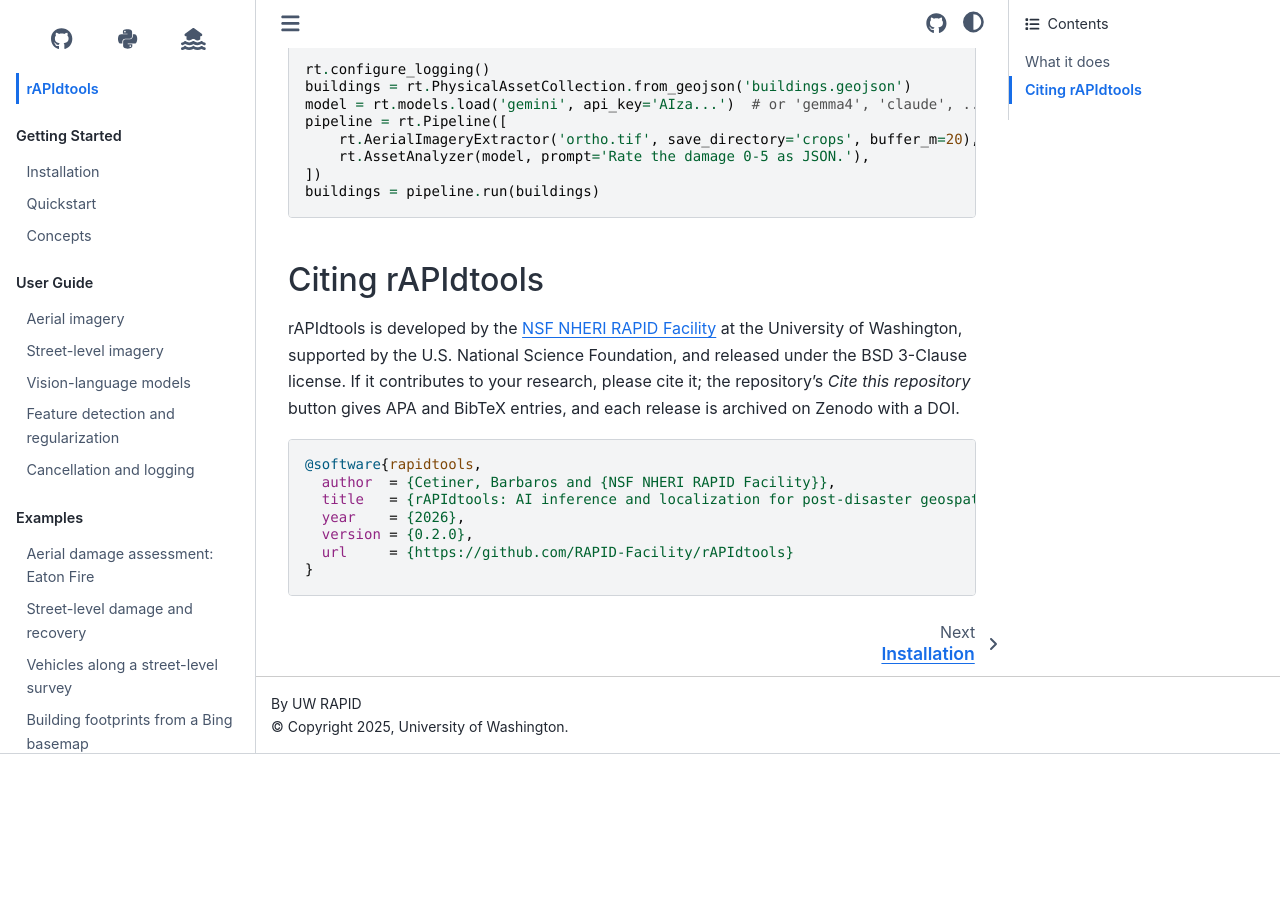
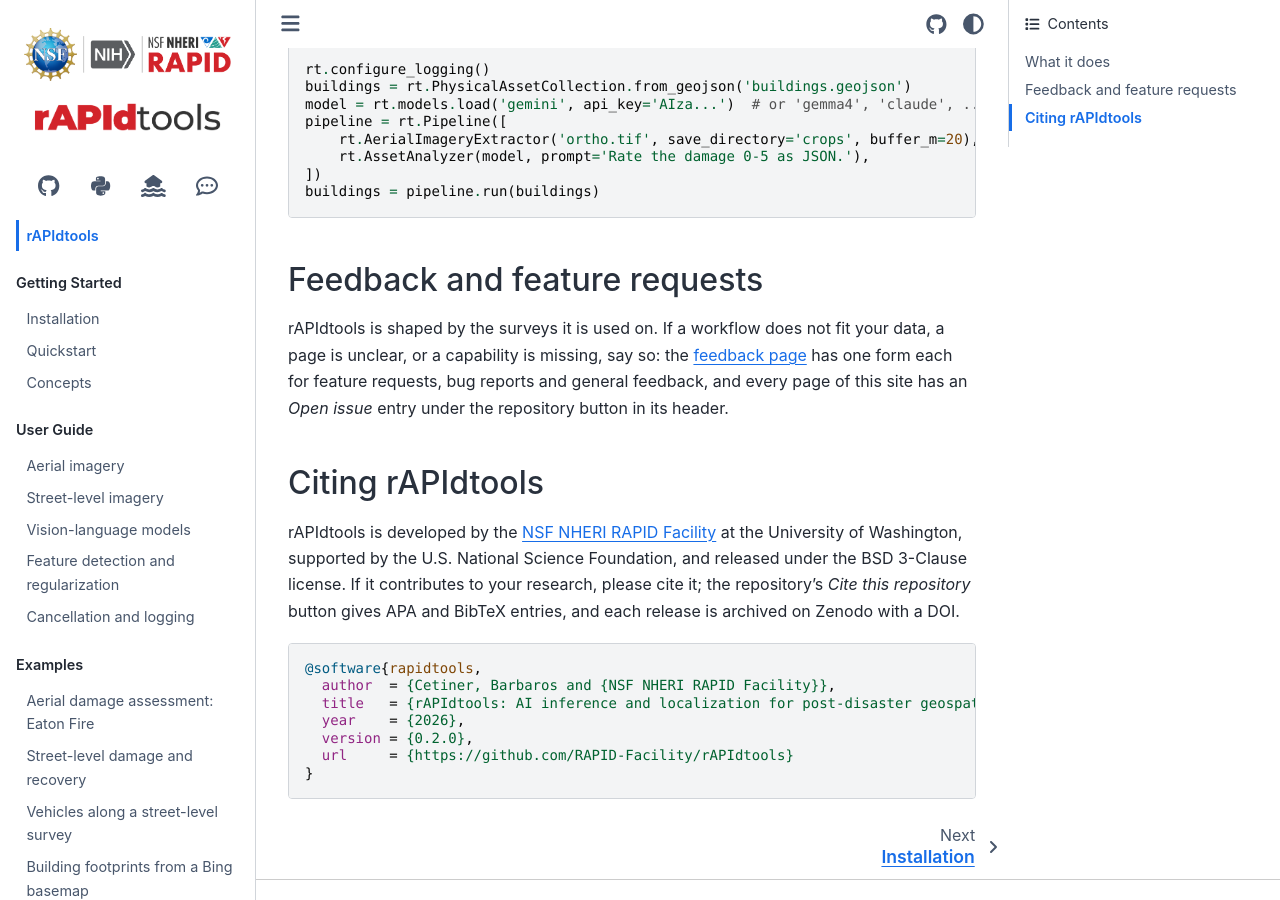
Before and after one commit to RAPID-Facility/rAPIdtools, a Sphinx documentation site: the page built from docs/source/index.rst, in a window 1280 px wide and 900 px high, scrolled down 1108 px. Built offline with Sphinx 7.4.7 and the Sphinx Book theme 1.1.4, drawn with Linux system fonts in a browser that asks for light colours; before the commit the page ends 1862 px from its top, so only the background shows below that.

Commit message:
bc - Giving users a place to send feedback and feature requests
The repository had issue forms for bugs and features but nowhere for
feedback that is neither, and the documentation never said how to reach
the maintainers at all. A third issue form, Feedback or question, takes
general feedback, questions, documentation gaps and early ideas. The
documentation gains a Feedback and feature requests page with one card
per form and the security advisory route, a section on the front page,
an Open issue entry under the repository button on every page, and a
feedback icon in the header. The README and CONTRIBUTING.md link the
three forms directly.

```diff
--- a/docs/source/conf.py
+++ b/docs/source/conf.py
@@ -74,6 +74,7 @@ html_theme_options = {
     'repository_branch': 'main',
     'path_to_docs': 'docs/source',
     'use_repository_button': True,
+    'use_issues_button': True,
     'use_download_button': False,
     'use_fullscreen_button': False,
     'home_page_in_toc': True,
@@ -95,5 +96,10 @@ html_theme_options = {
             'url': 'https://www.uwrapid.org/',
             'icon': 'fa-solid fa-house-flood-water',
         },
+        {
+            'name': 'Feedback and feature requests',
+            'url': 'https://github.com/RAPID-Facility/rAPIdtools/issues/new/choose',
+            'icon': 'fa-regular fa-comment-dots',
+        },
     ],
 }
--- a/docs/source/index.rst
+++ b/docs/source/index.rst
@@ -70,6 +70,15 @@ What it does
    ])
    buildings = pipeline.run(buildings)
 
+Feedback and feature requests
+-----------------------------
+
+rAPIdtools is shaped by the surveys it is used on. If a workflow does not fit
+your data, a page is unclear, or a capability is missing, say so: the
+:doc:`feedback page <feedback>` has one form each for feature requests, bug
+reports and general feedback, and every page of this site has an *Open issue*
+entry under the repository button in its header.
+
 Citing rAPIdtools
 -----------------
 
@@ -131,6 +140,7 @@ is archived on Zenodo with a DOI.
    :caption: Development
 
    development
+   feedback
 
 .. toctree::
    :hidden:
```
Also changed, not shown: CHANGELOG.md (+4 -0 lines), CONTRIBUTING.md (+9 -2 lines), README.md (+5 -1 lines), docs/source/feedback.rst (added, +61 -0 lines), 1 other file.
